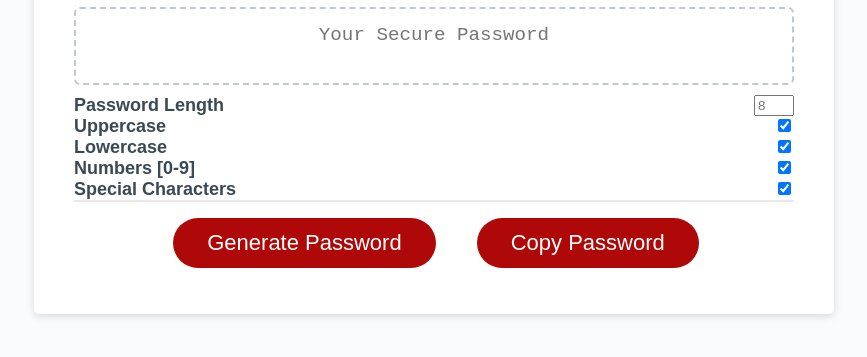
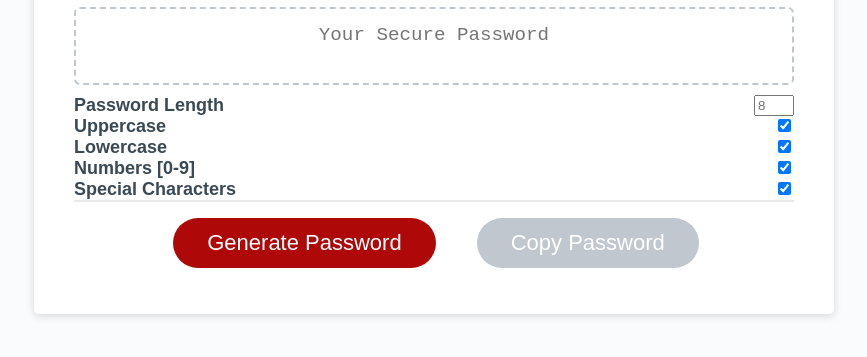
Before and after one commit to davidsaulrodriguez/03-JS-Password-Generator, a plain HTML site: page Develop/index.html in a window 1280 px wide. Shown: the part 241-598 px from the top of the page, without its empty margins (206-1073 px from the left). Drawn offline with Linux system fonts and the light colour scheme.

Commit message:
disable copy button until properly implemented

```diff
--- a/Develop/index.html
+++ b/Develop/index.html
@@ -47,7 +47,7 @@
         </div>
         <div class="card-footer">
           <button id="generate" class="btn">Generate Password</button>
-          <button class="btn" id="clipboard">Copy Password</button>
+          <button class="btn" id="clipboard" disabled>Copy Password</button>
         </div>
       </div>
     </div>
```
Also changed, not shown: index.html (+1 -1 lines).
